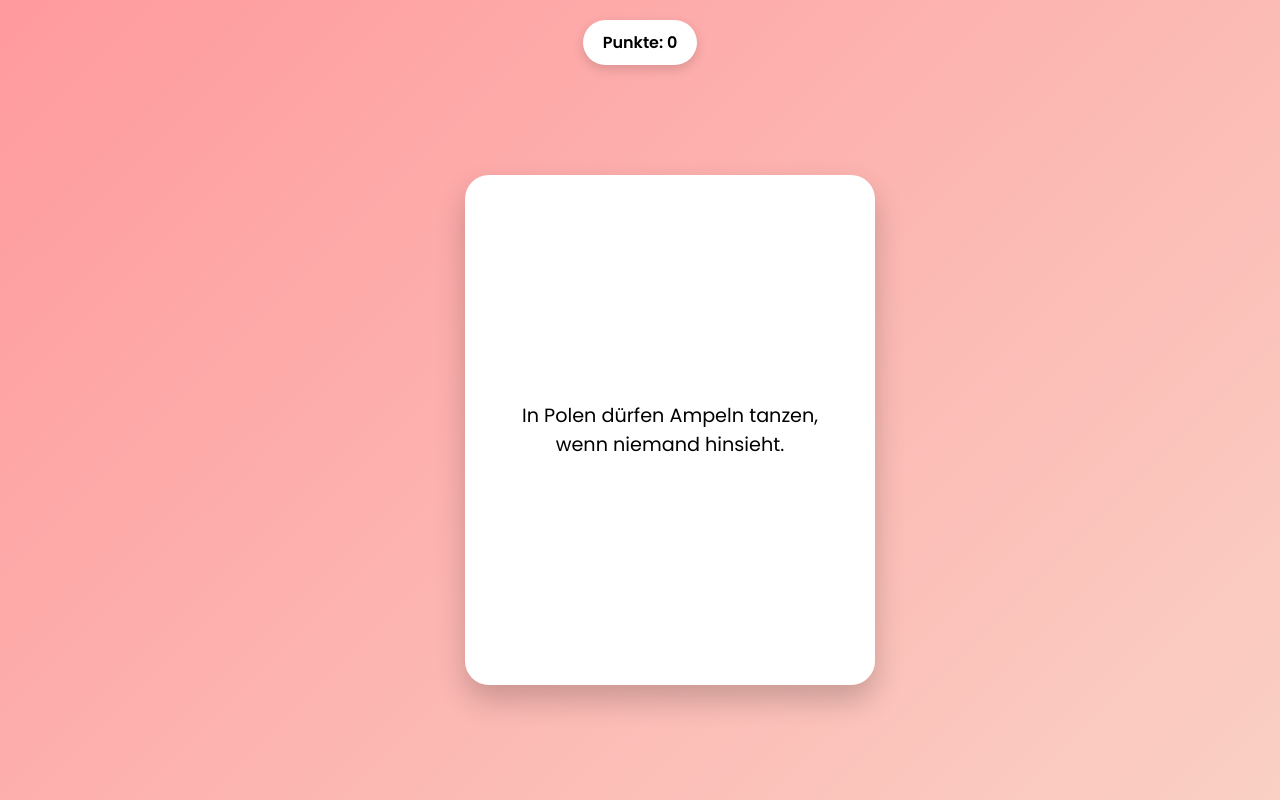
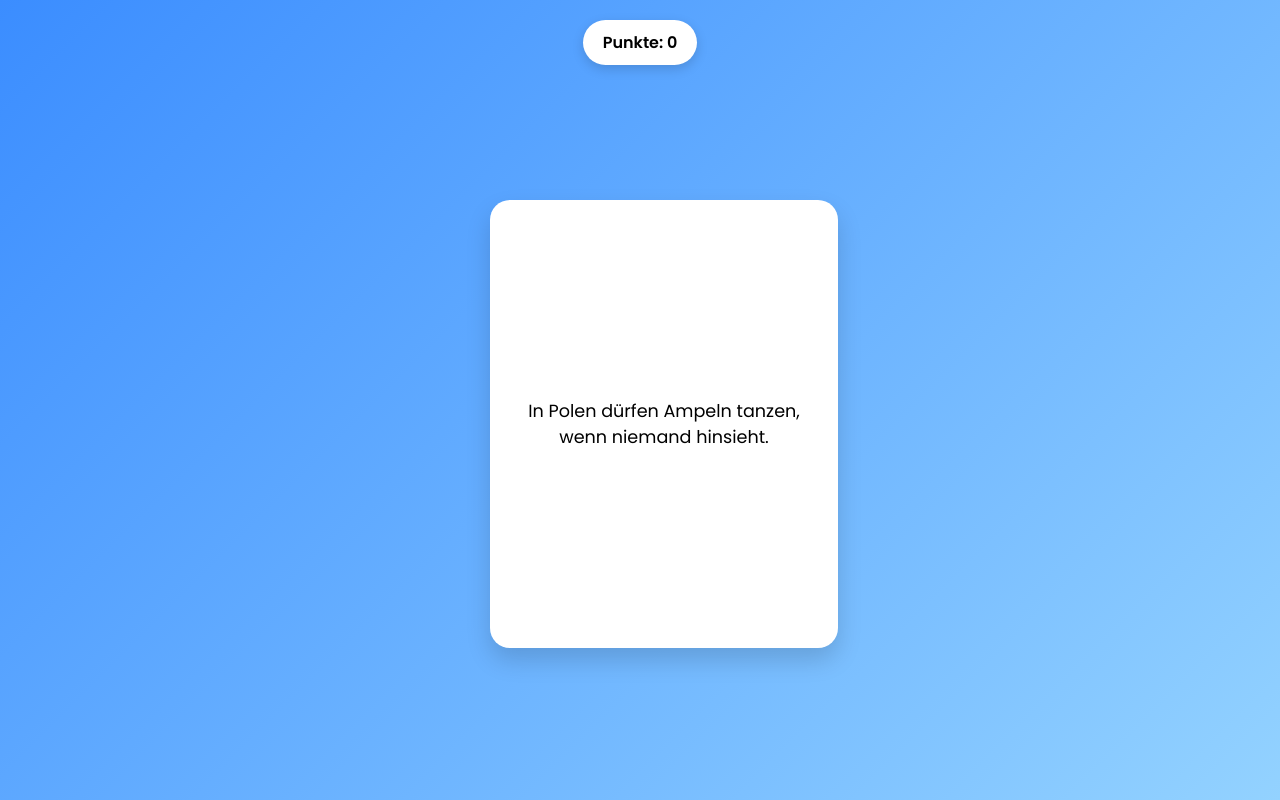
Before and after one commit to apollo1860/FakeoderEcht, a plain HTML site: page index.html in a window 1280 px wide. Drawn offline with Linux system fonts and the light colour scheme.

Commit message:
index.html aktualisieren

```diff
--- a/index.html
+++ b/index.html
@@ -9,7 +9,7 @@
     body {
       margin: 0;
       font-family: 'Poppins', sans-serif;
-      background: linear-gradient(135deg, #ff9a9e, #fad0c4);
+      background: linear-gradient(135deg, #3b8dff, #93d2ff);
       display: flex;
       flex-direction: column;
       align-items: center;
@@ -30,9 +30,9 @@
 
     .card-stack {
       position: relative;
-      width: 90%;
-      max-width: 350px;
-      height: 450px;
+      width: 85%;
+      max-width: 300px;
+      height: 400px;
     }
 
     .card {
@@ -40,13 +40,13 @@
       width: 100%;
       height: 100%;
       background: white;
-      border-radius: 24px;
-      box-shadow: 0 15px 30px rgba(0,0,0,0.2);
+      border-radius: 20px;
+      box-shadow: 0 12px 25px rgba(0,0,0,0.15);
       display: flex;
       align-items: center;
       justify-content: center;
-      font-size: 1.2rem;
-      padding: 30px;
+      font-size: 1.1rem;
+      padding: 24px;
       text-align: center;
       user-select: none;
       transition: transform 0.3s ease, opacity 0.3s ease;
@@ -55,7 +55,7 @@
     .card::before,
     .card::after {
       position: absolute;
-      font-size: 1.5rem;
+      font-size: 1.4rem;
       font-weight: bold;
       opacity: 0;
       transition: opacity 0.2s;
@@ -195,13 +195,10 @@
 
       card.addEventListener("touchend", () => {
         if (offsetX > 100) {
-          // Swipe rechts → Echt
           handleAnswer(card, true);
         } else if (offsetX < -100) {
-          // Swipe links → Fake
           handleAnswer(card, false);
         } else {
-          // Reset
           card.style.transform = "translateX(0px) rotate(0deg)";
           card.classList.remove("fake", "real");
         }
```
